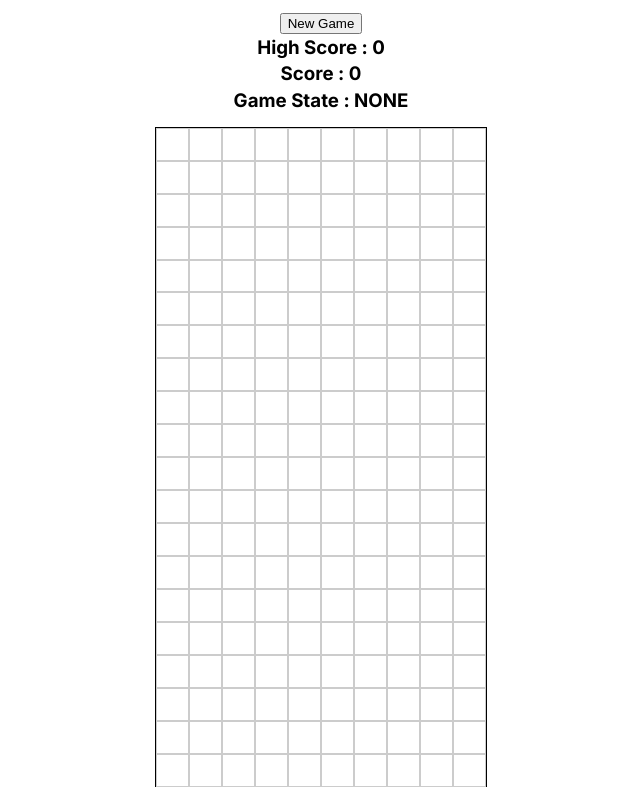
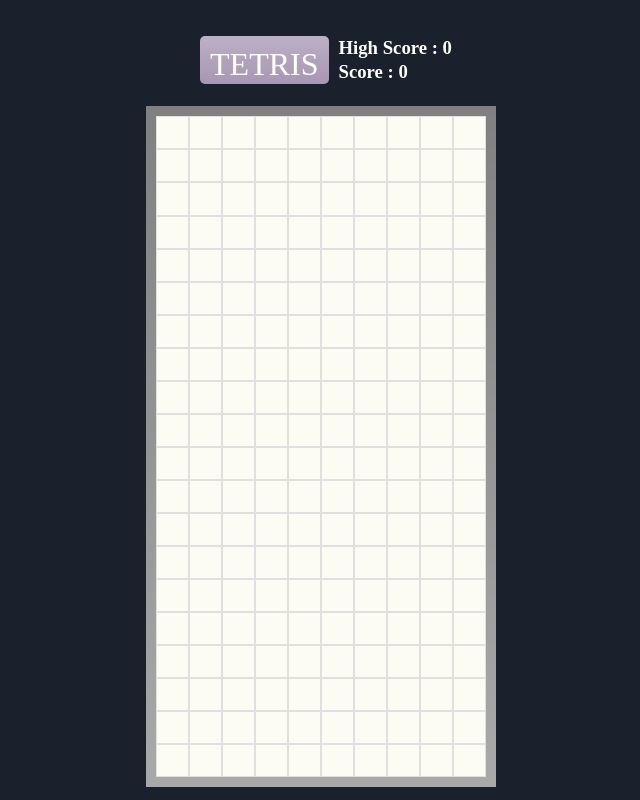
Before and after one commit to birdman093/tetris, a Next.js app in the folder tetris/: page / in a window 1280 px wide. Shown: the whole page, without its empty margins (319-959 px from the left). Built offline with nearby package versions, Linux system fonts and the light colour scheme.

Commit message:
CSS styling - background, pieces, buttons

```diff
--- a/tetris/src/app/index.module.css
+++ b/tetris/src/app/index.module.css
@@ -6,13 +6,39 @@
   height: 100vh;
   /*background-image: linear-gradient(to bottom, #2e026d, #15162c);*/
   overflow: hidden;
+  background-color: rgb(26, 33, 44);
+  color: white;
+}
+
+.tetristitle {
+  font-family: 'Papyrus', cursive;
+  color: white;
+
+}
+
+.start {
+  padding-top: 10px;
+  padding-left: 10px;
+  padding-right: 10px;
+  margin: 10px;
+  border-radius: 5px;
+  font-size: 24pt;
+  background-image: linear-gradient(#BCB0C7, #A896B2);
+  border: black;
+  transition: transform 0.3s;
+  line-height: normal;
+}
+
+.start:hover {
+  transform: scale(1.10);
 }
 
 .gamestats {
-  margin-top: 1%;
+  font-family: 'Papyrus', cursive;
+  margin-top: 2%;
   width: 100%; /* Full width */
   display: flex; /* Make gamestats a flex container */
-  flex-direction: column; /* Stack children vertically */
+  flex-direction: row; /* Stack children vertically */
   align-items: center; /* Center children horizontally */
   justify-content: center; /* Center children vertically */
 }
@@ -29,7 +55,8 @@
   grid-template-columns: repeat(10, 1fr);
   margin: 1%;
   box-sizing: border-box;
-  border: 1px solid black;
+  background-image: linear-gradient(gray, darkgray);
+  padding: 10px;
   justify-content: center;
   flex-grow: 1;
   max-height: calc(100vh - 100px);
@@ -42,12 +69,12 @@
 .gridSquare {
   width: 100%;
   height: 100%;
-  aspect-ratio: 1 / 1; /* Square boxes */
-  border: 1px solid #ccc; /* Optional: for visibility */
+  aspect-ratio: 1 / 1;
+  border: 1px solid #E0E0E0;
 }
 
 .blankSquare {
-  background-color: white;
+  background-color: #FCFBF4;
 }
 
 .lockedBlock {
--- a/tetris/src/app/page.tsx
+++ b/tetris/src/app/page.tsx
@@ -387,10 +387,11 @@ export default function Home() {
   return (
     <main className={styles.main}>
       <div className = {styles.gamestats}>
-        <button onClick={handleNewGame}>New Game</button>
-        <h3 className = {styles.scores}>High Score : {highscore}</h3>
-        <h3 className = {styles.scores}>Score : {score}</h3>
-        <h3 className = {styles.scores}>Game State : {game}</h3>
+        <button className = {`${styles.start} ${styles.tetristitle}`} onClick={handleNewGame}>TETRIS</button>
+        <div>
+          <h3 className = {styles.scores}>High Score : {highscore}</h3>
+          <h3 className = {styles.scores}>Score : {score}</h3>
+        </div>
       </div>
       {displayBoard()}
     </main>
--- a/tetris/src/styles/globals.css
+++ b/tetris/src/styles/globals.css
@@ -3,7 +3,8 @@ body {
   padding: 0;
   margin: 0;
   font-family: -apple-system, BlinkMacSystemFont, Segoe UI, Roboto, Oxygen,
-    Ubuntu, Cantarell, Fira Sans, Droid Sans, Helvetica Neue, sans-serif;
+    Ubuntu, Cantarell, Fira Sans, Droid Sans, Helvetica Neue, sans-serif,
+    Papyrus;
 }
 
 a {
--- a/tetris/src/styles/pieces.css
+++ b/tetris/src/styles/pieces.css
@@ -1,5 +1,5 @@
 .squarePiece {
-    background-color: #FDFD96;
+    background-color: #D5B60A;
   }
 
   .trianglePiece {
@@ -7,11 +7,11 @@
   }
 
   .rightLPiece {
-    background-color: #B2FBA5;
+    background-color: #a0e194;
   }
 
   .leftLPiece {
-    background-color: #56AE57;
+    background-color: #448b45;
   }
 
   .leftZPiece {
```
Also changed, not shown: 1 other file (tests, documents, lock files or other folders).
